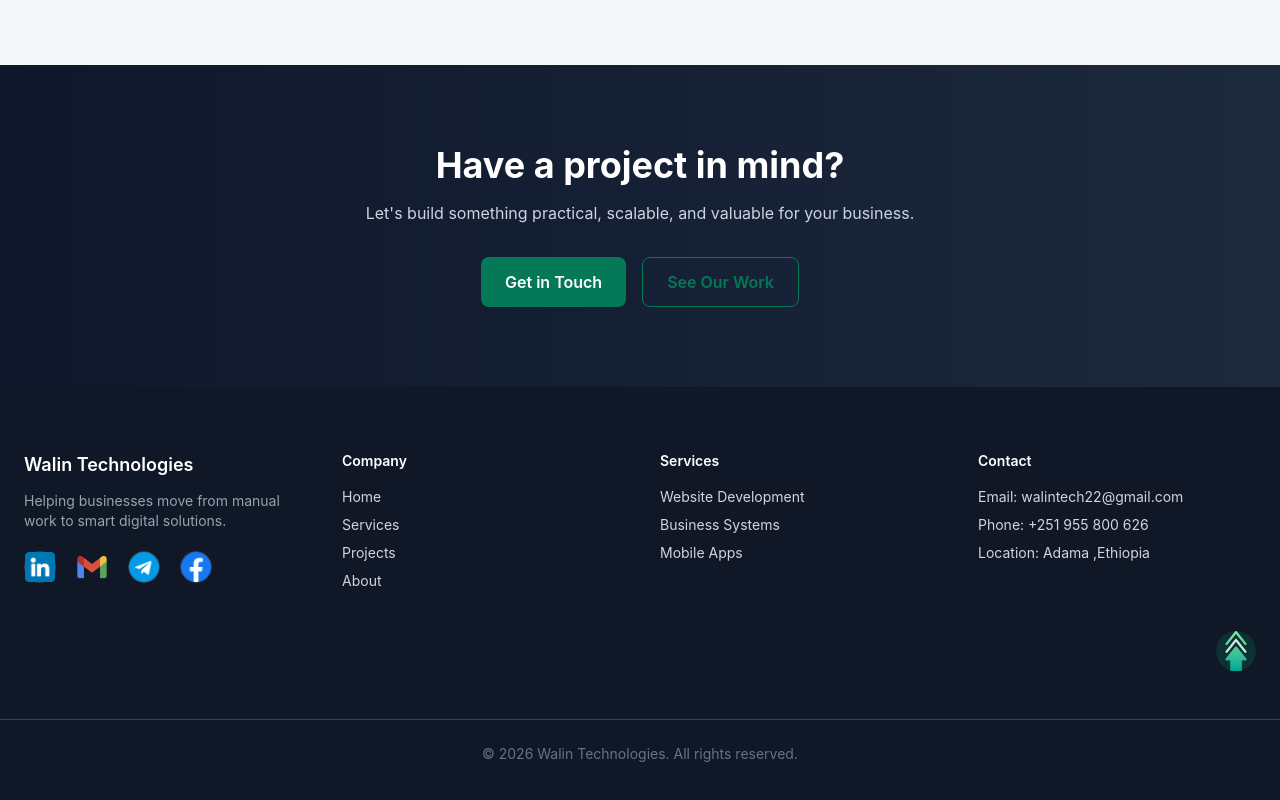
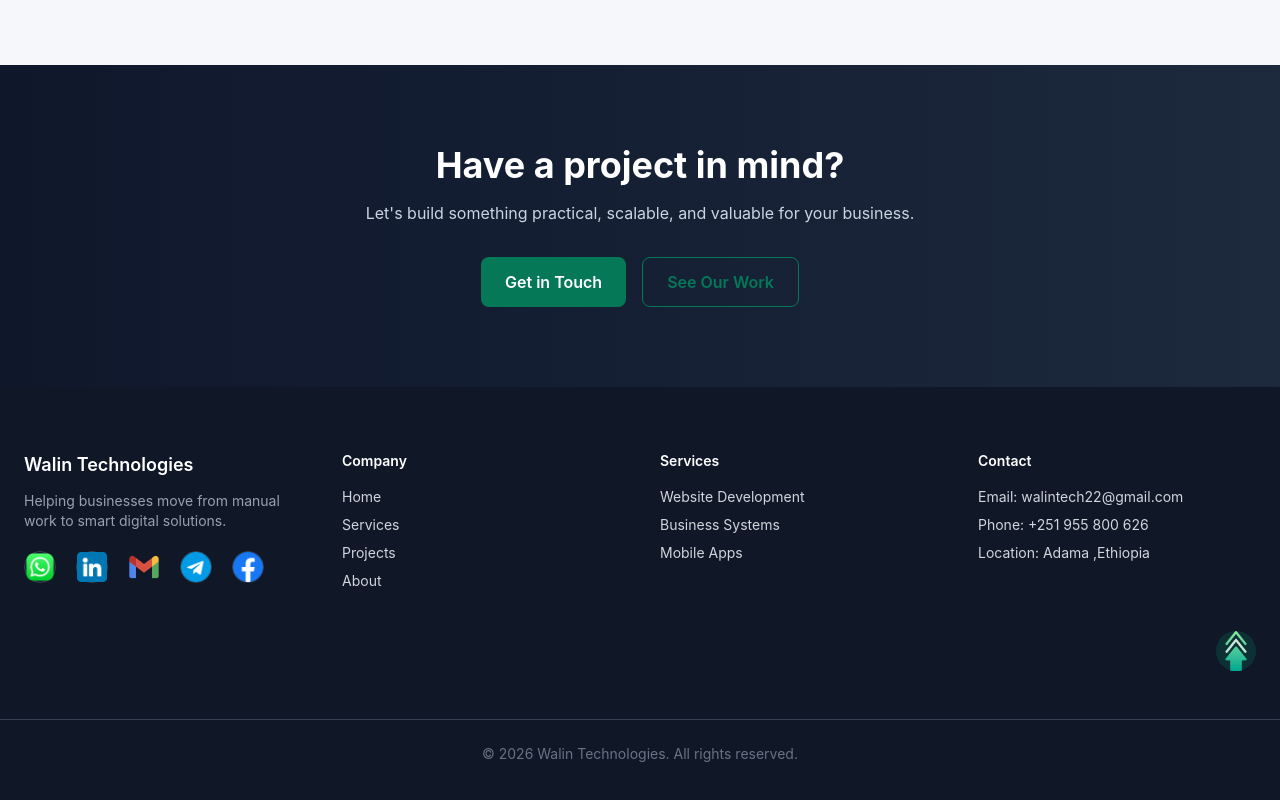
Before and after one commit to Teshome-Worku/walin-technologies, a Next.js app: page /about in a window 1280 px wide. Shown: the part 2373-3173 px from the top of the page. Built offline with nearby package versions, Linux system fonts and the light colour scheme.

Commit message:
Refactor code structure for improved readability and maintainability

```diff
--- a/src/components/Footer.tsx
+++ b/src/components/Footer.tsx
@@ -7,7 +7,8 @@ import facebook from '@/icons/facebook.png';
 import telegram from '@/icons/telegram.png'
 import linkedin from '@/icons/linkedin.png';
 import email from '@/icons/email.png';
-import upArrow from '@/icons/up-arrow.png'
+import upArrow from '@/icons/up-arrow.png';
+import whatsapp from '@/icons/whastapp.png';
 import Link from "next/link";
 
 export default function Footer() {
@@ -36,20 +37,24 @@ export default function Footer() {
                     <p className="mt-3 text-sm text-gray-400 dark:text-gray-400">
                         Helping businesses move from manual work to smart digital solutions.
                     </p>
-                    <div className="mt-5 flex items-center justify-center gap-5 md:justify-start">
+                    <div className="mt-5 flex items-center justify-center gap-5 md:justify-start ">
+                        <Link href="https://wa.me/251955800626" target="_blank" aria-label="WhatsApp" className="inline-flex h-8 w-8 items-center justify-center rounded-full border border-gray-700 text-gray-300 transition hover:border-primary/40 hover:text-white focus:outline-none focus-visible:ring-2 focus-visible:ring-primary/60 ">
+                            <Image src={whatsapp} alt="Linkedin icon" title="WhatsApp" className="hover:scale-105 transition duration-400" />
+
+                        </ Link>
                         <Link href="https://www.linkedin.com/in/teshome-worku-017834392" target="_blank" aria-label="LinkedIn" className="inline-flex h-8 w-8 items-center justify-center rounded-full border border-gray-700 text-gray-300 transition hover:border-primary/40 hover:text-white focus:outline-none focus-visible:ring-2 focus-visible:ring-primary/60">
-                            <Image src={linkedin} alt="Linkedin icon" title="Linkedin" />
+                            <Image src={linkedin} alt="Linkedin icon" title="LinkedIn" className="hover:scale-105 transition duration-400" />
 
                         </ Link>
                         <Link href="mailto:walintech22@gmail.com" aria-label="Email" target="_blank" className="inline-flex h-8 w-8 items-center justify-center rounded-full  text-gray-300 transition hover:border-primary/40 hover:text-white focus:outline-none  focus-visible:ring-primary/60">
-                            <Image src={email} alt="Email icon" title="Email" />
+                            <Image src={email} alt="Email icon" title="Email" className="hover:scale-105 transition duration-400" />
                         </ Link>
                         <Link href="https://t.me/walintech22" aria-label="Telegram" target="_blank" className="inline-flex h-8 w-8 items-center justify-center rounded-full border border-gray-700 text-gray-300 transition hover:border-primary/40 hover:text-white focus:outline-none focus-visible:ring-2 focus-visible:ring-primary/60 ">
-                            <Image src={telegram} alt="Telegram icon" title="Telegram" />
+                            <Image src={telegram} alt="Telegram icon" title="Telegram" className="hover:scale-105 transition duration-400" />
 
                         </Link>
                         <Link href="https://web.facebook.com/walintech" aria-label="Facebook" target="_blank" className="inline-flex h-8 w-8 items-center justify-center rounded-full border border-gray-700 text-gray-300 transition hover:border-primary/40 hover:text-white focus:outline-none focus-visible:ring-2 focus-visible:ring-primary/60">
-                            <Image src={facebook} alt="facebook icon" title="Facebook" />
+                            <Image src={facebook} alt="facebook icon" title="Facebook" className="hover:scale-105 transition duration-400" />
 
                         </Link>
                     </div>
```
Also changed, not shown: src/icons/whastapp.png (added).
